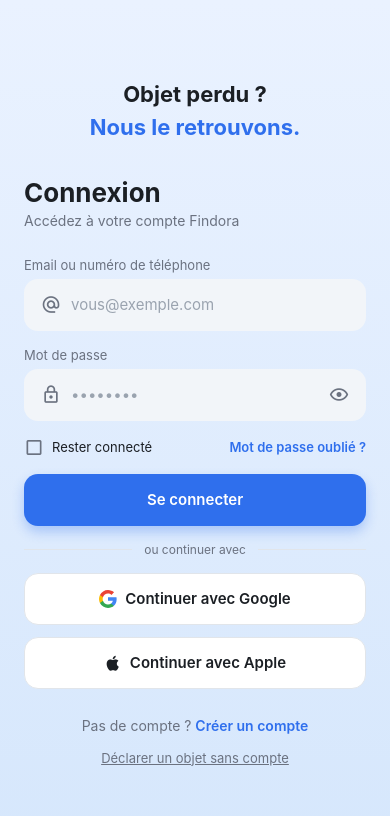
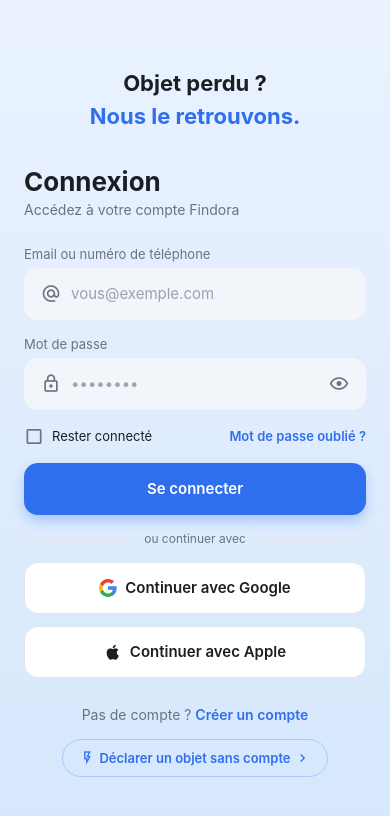
Before and after one commit to maureljean55/Findora, a React Native app: screen / in a window 390 px wide. Shown: the top 816 px of the page. Built offline with nearby package versions, Linux system fonts and the light colour scheme; no server answers.

Commit message:
Restyle the anonymous-report link as a pill button
Replaces the plain underlined text link with a bordered pill (icon +
label + chevron) so "Déclarer un objet sans compte" reads as an
intentional action rather than a dated hyperlink.

```diff
--- a/src/screens/LoginScreen.tsx
+++ b/src/screens/LoginScreen.tsx
@@ -194,8 +194,10 @@ export default function LoginScreen() {
                 </Text>
               </Pressable>
 
-              <Pressable>
-                <Text style={styles.anonymousLink}>Déclarer un objet sans compte</Text>
+              <Pressable style={styles.anonymousLink}>
+                <MaterialCommunityIcons name="flash-outline" size={16} color={colors.accent} />
+                <Text style={styles.anonymousLinkText}>Déclarer un objet sans compte</Text>
+                <MaterialCommunityIcons name="chevron-right" size={16} color={colors.accent} />
               </Pressable>
             </View>
           </View>
@@ -308,8 +310,18 @@ const styles = StyleSheet.create({
     fontWeight: '600',
   },
   anonymousLink: {
+    flexDirection: 'row',
+    alignItems: 'center',
+    gap: 4,
+    paddingHorizontal: 16,
+    paddingVertical: 10,
+    borderRadius: 999,
+    borderWidth: 1,
+    borderColor: 'rgba(47, 111, 237, 0.25)',
+  },
+  anonymousLinkText: {
     fontSize: 13,
-    color: colors.textSecondary,
-    textDecorationLine: 'underline',
+    fontWeight: '600',
+    color: colors.accent,
   },
 });
```
